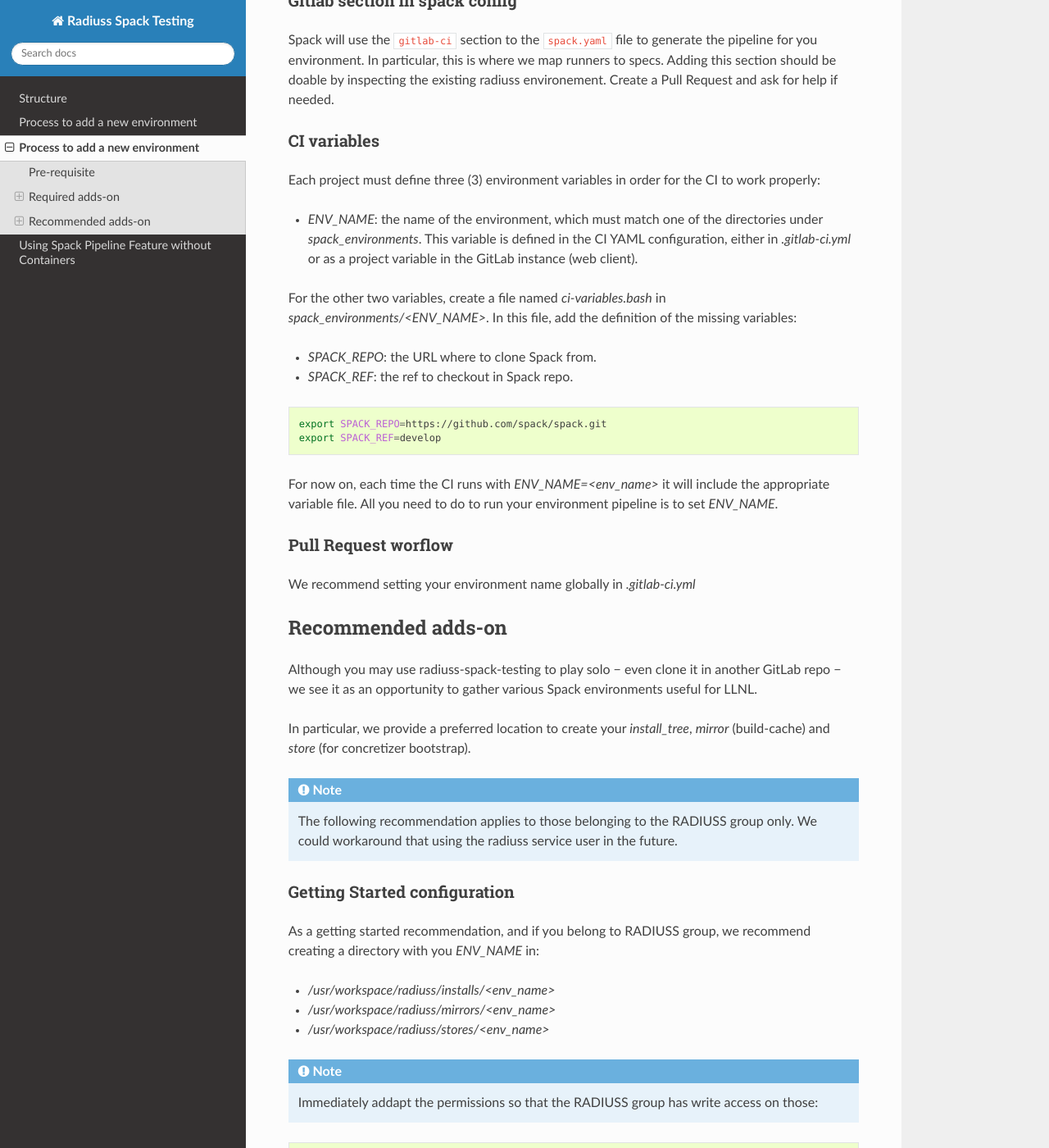
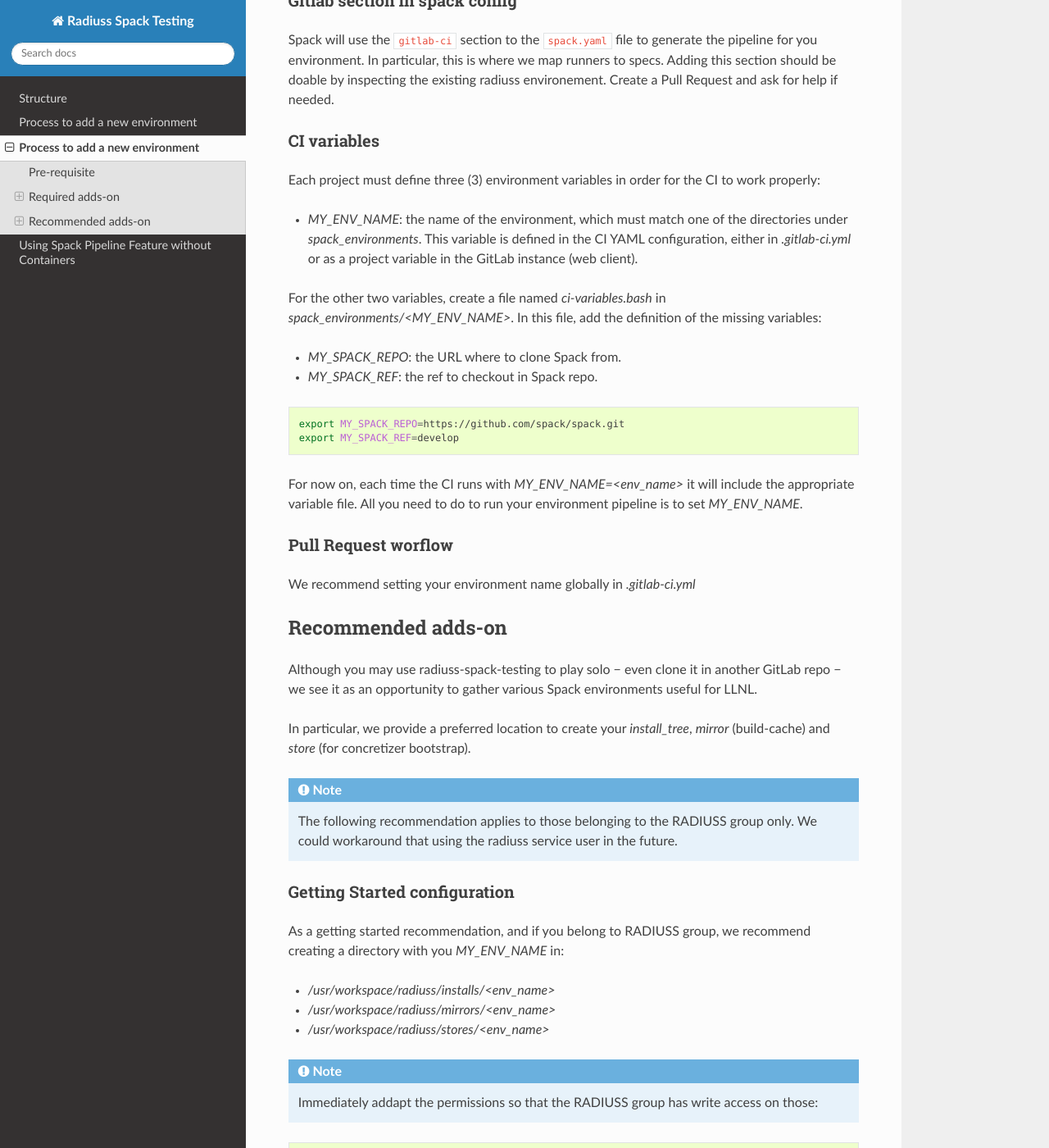
Before and after one commit to LLNL/radiuss-spack-testing, a Sphinx documentation site: the page built from docs/sphinx/add-environment.rst, in a window 1280 px wide and 1400 px high, scrolled down 621 px. Shown: the whole window at 82% size. Built offline with Sphinx 7.4.7 and the Read the Docs theme 2.0.0, drawn with Linux system fonts in a browser that asks for light colours.

```diff
--- a/docs/sphinx/add-environment.rst
+++ b/docs/sphinx/add-environment.rst
@@ -45,27 +45,27 @@ CI variables
 Each project must define three (3) environment variables in order for the CI to
 work properly:
 
-* `ENV_NAME`: the name of the environment, which must match one of the
+* `MY_ENV_NAME`: the name of the environment, which must match one of the
   directories under `spack_environments`. This variable is defined in the CI
   YAML configuration, either in `.gitlab-ci.yml` or as a project variable in
   the GitLab instance (web client).
 
 For the other two variables, create a file named `ci-variables.bash` in
-`spack_environments/<ENV_NAME>`. In this file, add the definition of the
+`spack_environments/<MY_ENV_NAME>`. In this file, add the definition of the
 missing variables:
 
-* `SPACK_REPO`: the URL where to clone Spack from.
+* `MY_SPACK_REPO`: the URL where to clone Spack from.
 
-* `SPACK_REF`: the ref to checkout in Spack repo.
+* `MY_SPACK_REF`: the ref to checkout in Spack repo.
 
 .. code-block:: bash
 
-  export SPACK_REPO=https://github.com/spack/spack.git
-  export SPACK_REF=develop
+  export MY_SPACK_REPO=https://github.com/spack/spack.git
+  export MY_SPACK_REF=develop
 
-For now on, each time the CI runs with `ENV_NAME=<env_name>` it will include
+For now on, each time the CI runs with `MY_ENV_NAME=<env_name>` it will include
 the appropriate variable file. All you need to do to run your environment
-pipeline is to set `ENV_NAME`.
+pipeline is to set `MY_ENV_NAME`.
 
 Pull Request worflow
 --------------------
@@ -92,7 +92,7 @@ Getting Started configuration
 -----------------------------
 
 As a getting started recommendation, and if you belong to RADIUSS group, we
-recommend creating a directory with you `ENV_NAME` in:
+recommend creating a directory with you `MY_ENV_NAME` in:
 
 * `/usr/workspace/radiuss/installs/<env_name>`
 * `/usr/workspace/radiuss/mirrors/<env_name>`
```
Also changed, not shown: README.md (+1 -1 lines), docs/sphinx/structure.rst (+4 -4 lines), .gitlab-ci.yml, 9 other files.
